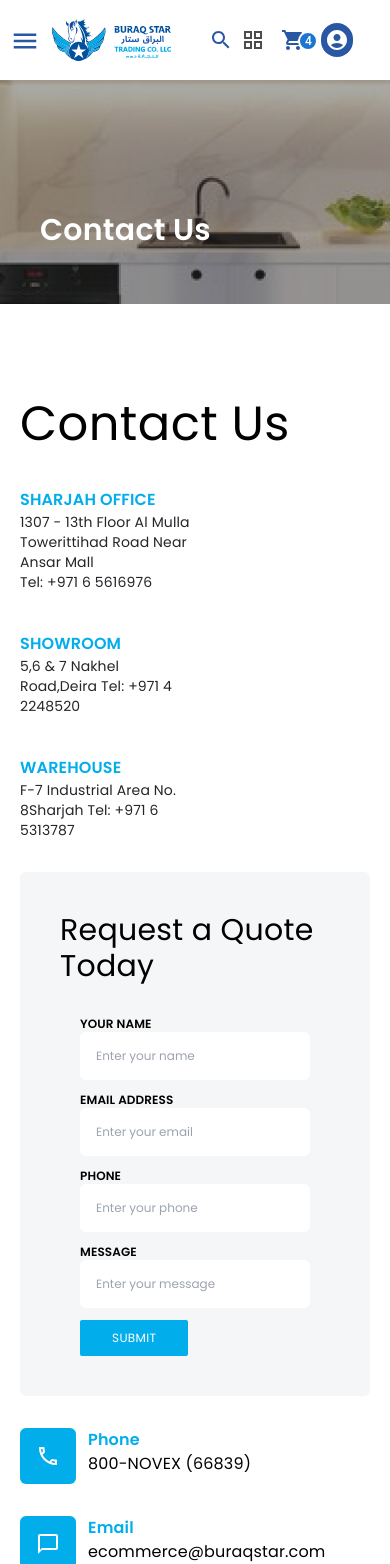
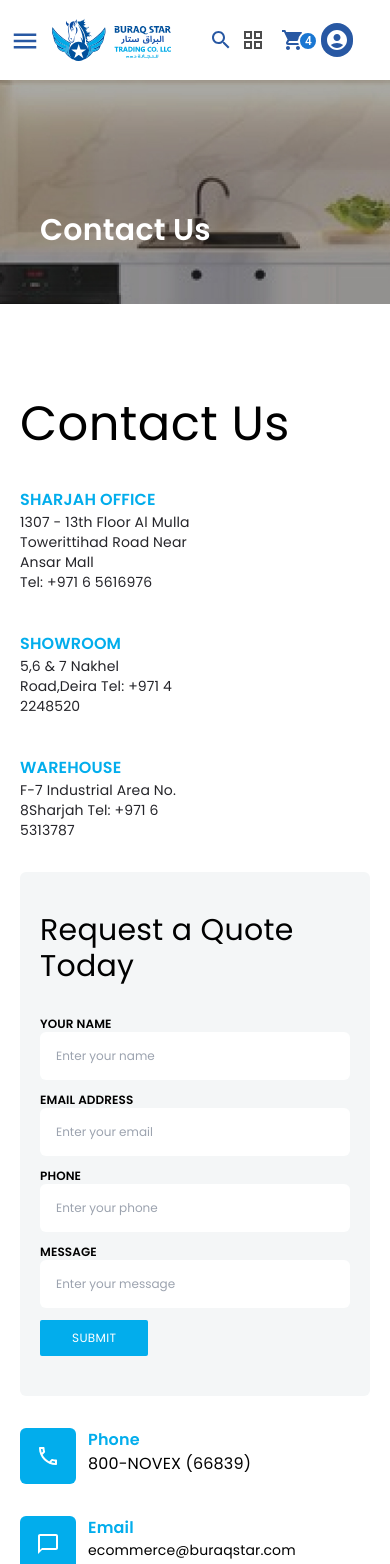
Before and after one commit to MoeezAhmed1609/burraq, a React (Create React App) app: page /contact in a window 390 px wide. Shown: the top 1564 px of the page. Built offline with nearby package versions, Linux system fonts and the light colour scheme.

Commit message:
Fix | fixes from client

```diff
--- a/src/components/HeaderBar.js
+++ b/src/components/HeaderBar.js
@@ -40,14 +40,16 @@ const HeaderBar = () => {
       role="presentation"
       onClick={() => setOpen(false)}
     >
-      <img
-        src={logo}
-        className="h-[54px] md:h-[62px] lg:h-[70px] w-auto mb-8"
-        alt="burraq star logo"
-      />
+      <Link to={"/"}>
+        <img
+          src={logo}
+          className="h-[54px] md:h-[62px] lg:h-[70px] w-auto mb-8"
+          alt="burraq star logo"
+        />
+      </Link>
       {routes.map((route, i) => (
         <>
-          <Link to="/" key={i} className="flex items-center">
+          <Link to={route.link} key={i} className="flex items-center">
             {route?.mobIcon && (
               <span className="text-lg text-[#2858A3] -mt-1 pe-4">
                 {route?.mobIcon}
@@ -129,7 +131,7 @@ const HeaderBar = () => {
         </Link>
 
         <Link to="/" className="h-full flex items-center">
-          <Button className="min-w-fit h-[85%] rounded-full sm:rounded-full lg:rounded-lg px-1 sm:px-6 gap-x-0 sm:gap-x-6 text-white bg-[#2858a3] cursor-pointer flex items-center">
+          <Button className="min-w-fit h-[85%] rounded-full sm:rounded-full lg:rounded-lg px-1 sm:px-6 gap-x-0 sm:gap-x-3 text-white bg-[#2858a3] cursor-pointer flex items-center">
             <AccountCircleIcon className="text-2xl sm:text-4xl" />
             <Typography className="poppins font-semibold hidden sm:hidden lg:block">
               My Account
--- a/src/components/Home/BrandsBanner.js
+++ b/src/components/Home/BrandsBanner.js
@@ -22,7 +22,7 @@ const BrandsBanner = () => {
             Our Brands
           </Typography>
 
-          <Box className="w-[90%] h-fit sm:h-28 pb-5 gap-y-5 flex flex-wrap justify-evenly items-center">
+          <Box className="w-[85%] h-fit sm:h-28 pb-5 gap-y-5 flex flex-wrap justify-evenly items-center">
             <div className="w-1/2 sm:w-1/4 flex justify-between items-center group transition-all duration-500">
               <img
                 src={buraq}
--- a/src/components/Home/SaleSection.js
+++ b/src/components/Home/SaleSection.js
@@ -67,7 +67,7 @@ const SaleSection = () => {
           </Grid>
         </Box>
       </Box>
-      <Box className="h-fit text-white w-full bg-[#141516] pt-48 sm:pt-40 pb-14 px-6 sm:p-14">
+      <Box className="h-fit text-white w-full bg-[#141516] pt-60 sm:pt-40 pb-14 px-6 sm:p-14">
         <ProductsSlider />
       </Box>
     </Box>
@@ -176,11 +176,11 @@ const ProductsSlider = () => {
       //   }}
       breakpoints={{
         0: {
-          slidesPerView: 2,
+          slidesPerView: 1,
           spaceBetween: 10,
         },
         480: {
-          slidesPerView: 2,
+          slidesPerView: 1,
           spaceBetween: 10,
         },
         768: {
@@ -210,7 +210,7 @@ const ProductsSlider = () => {
           <ChevronRightIcon className="text-sm text-white" />
         </div>
       </div>
-      <div className="absolute bg-[#FF3030] p-4 pe-12 sm:pe-24 poppins top-2 left-0 w-fit rounded-full poppins text-white text-2xl">
+      <div className="absolute bg-[#FF3030] p-4 pe-10 sm:pe-24 poppins top-2 left-0 w-fit rounded-full poppins text-white text-2xl">
         🔥 Hot Sale!
       </div>
       {novexProducts.map((product, i) => (
--- a/src/components/NavigationBar.js
+++ b/src/components/NavigationBar.js
@@ -36,7 +36,7 @@ const NavigationBar = () => {
         )}
       </Link>
       {routes.map((route, i) => (
-        <Link to="/" key={i} className="flex items-center">
+        <Link to={route.link} key={i} className="flex items-center">
           {route?.icon && (
             <span className="text-lg text-[#FC4747] -mt-1 pe-1.5">
               {route?.icon}
--- a/src/components/Product/Content.js
+++ b/src/components/Product/Content.js
@@ -32,7 +32,7 @@ const Content = () => {
         </Typography>
       </Box>
       <Box className="flex my-3">
-        <Box className="flex items-center">
+        <Box className="flex items-center flex-wrap">
           <Typography className="poppins text-sm text-[#2E2E2E] capitalize py-1.5">
             Choose Quantity:
           </Typography>
@@ -45,7 +45,7 @@ const Content = () => {
               <Remove className="text-xs text-black" />
             </IconButton>
           </Box>
-          <Button className="bg-[#1E55AC] py-2.5 px-8 text-white poppins capitalize">
+          <Button className="bg-[#1E55AC] w-full sm:w-fit mt-2.5 sm:mt-0 py-2.5 px-8 text-white poppins capitalize">
             Add to cart
           </Button>
         </Box>
--- a/src/pages/Contact.js
+++ b/src/pages/Contact.js
@@ -52,12 +52,12 @@ const Contact = () => {
           item
           xs={12}
           sm={6}
-          className="w-full h-fit p-10 mt-8 sm:mt-0 bg-[#F4F6F7] rounded-md flex flex-col items-center"
+          className="w-full h-fit py-10 px-5 sm:p-10 mt-8 sm:mt-0 bg-[#F4F6F7] rounded-md flex flex-col items-center"
         >
           <Typography className="poppins text-3xl text-black">
             Request a Quote Today
           </Typography>
-          <Box className="flex flex-col items-start w-full px-5 pt-8">
+          <Box className="flex flex-col items-start w-full px-0 sm:px-5 pt-8">
             <Typography className="poppins font-semibold uppercase text-xs text-black">
               Your Name
             </Typography>
@@ -67,7 +67,7 @@ const Contact = () => {
               placeholder="Enter your name"
             />
           </Box>
-          <Box className="flex flex-col items-start w-full px-5 pt-3">
+          <Box className="flex flex-col items-start w-full px-0 sm:px-5 pt-3">
             <Typography className="poppins font-semibold uppercase text-xs text-black">
               Email Address
             </Typography>
@@ -77,7 +77,7 @@ const Contact = () => {
               placeholder="Enter your email"
             />
           </Box>
-          <Box className="flex flex-col items-start w-full px-5 pt-3">
+          <Box className="flex flex-col items-start w-full px-0 sm:px-5 pt-3">
             <Typography className="poppins font-semibold uppercase text-xs text-black">
               phone
             </Typography>
@@ -87,7 +87,7 @@ const Contact = () => {
               placeholder="Enter your phone"
             />
           </Box>
-          <Box className="flex flex-col items-start w-full px-5 pt-3">
+          <Box className="flex flex-col items-start w-full px-0 sm:px-5 pt-3">
             <Typography className="poppins font-semibold uppercase text-xs text-black">
               Message
             </Typography>
@@ -97,7 +97,7 @@ const Contact = () => {
               placeholder="Enter your message"
             />
           </Box>
-          <Box className="flex flex-col items-start w-full px-5 pt-3">
+          <Box className="flex flex-col items-start w-full px-0 sm:px-5 pt-3">
             <Button className="bg-[#02ADEC] text-white rounded-sm text-xs poppins py-2.5 px-8">
               Submit
             </Button>
@@ -127,7 +127,7 @@ const Contact = () => {
               <Typography className="poppins text-base text-[#02ADEC] font-semibold">
                 Email
               </Typography>
-              <Typography className="poppins text-base text-black">
+              <Typography className="poppins text-sm sm:text-base text-black">
                 ecommerce@buraqstar.com
               </Typography>
             </Box>
```
